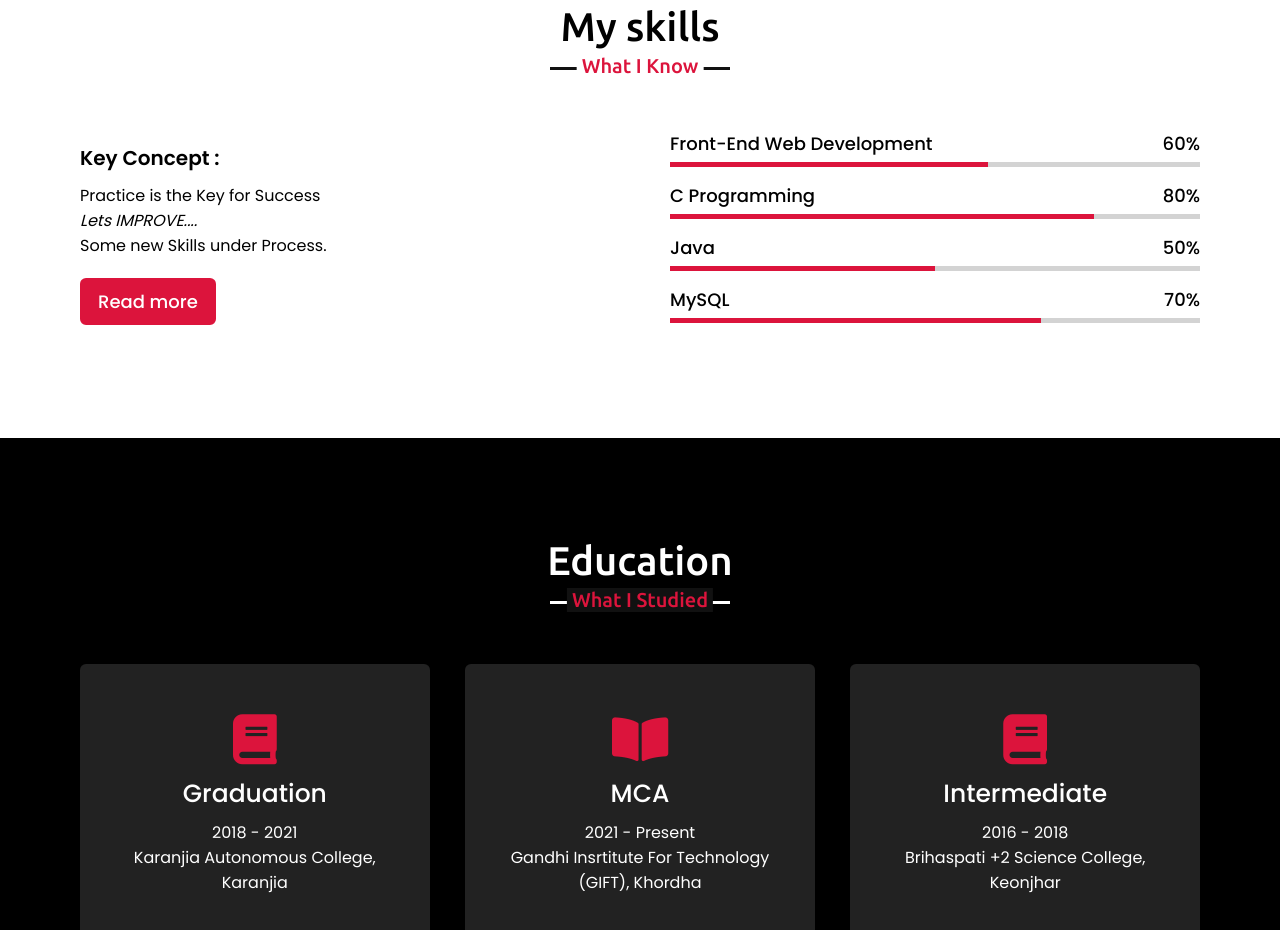
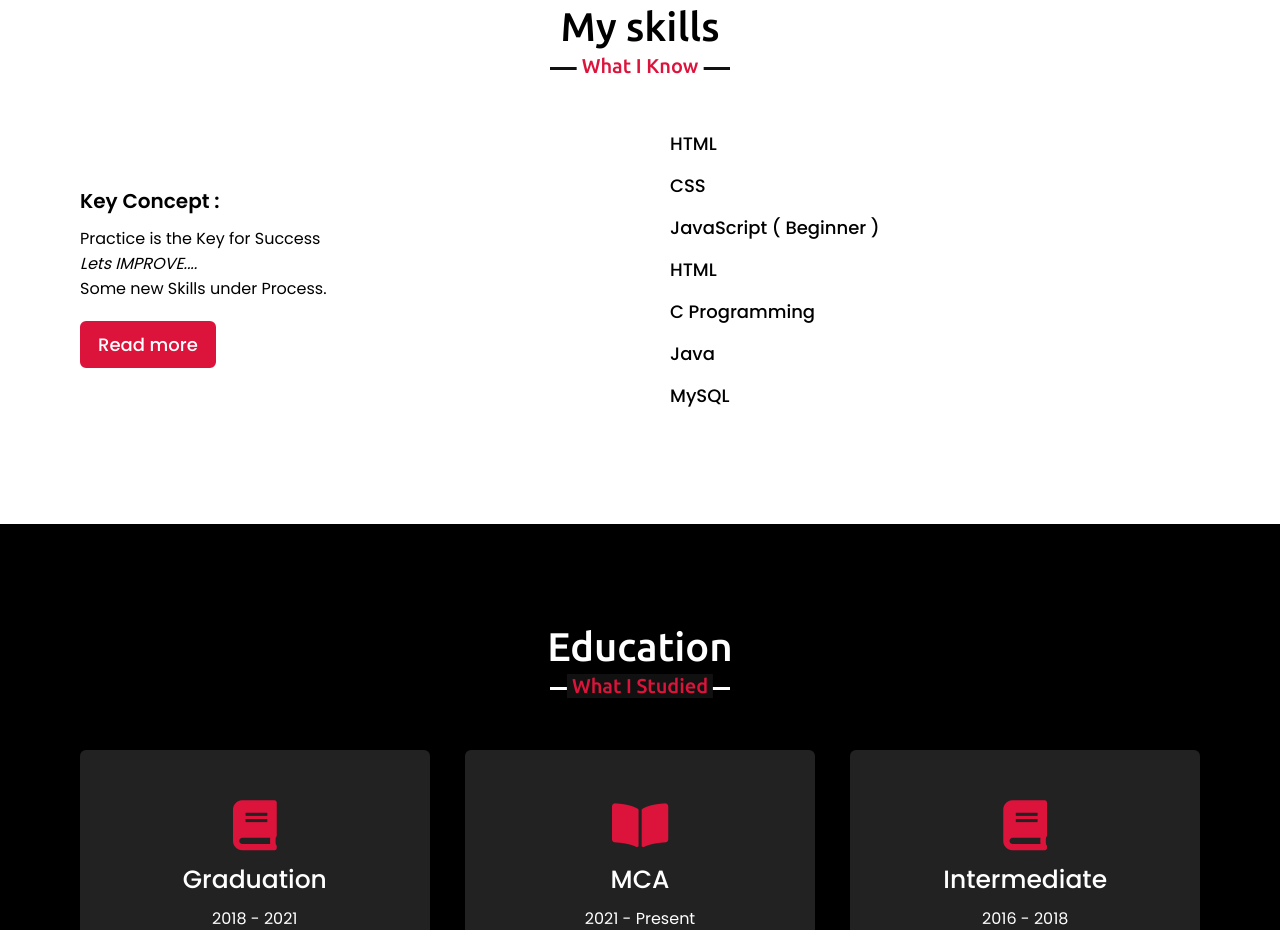
Before and after one commit to Rudra0728/portfoliosite, a plain HTML site: page index.html in a window 1280 px wide. Shown: the part 2260-3190 px from the top of the page. Drawn offline with nearby package versions, Linux system fonts and the light colour scheme.

Commit message:
Update index.html

```diff
--- a/index.html
+++ b/index.html
@@ -110,32 +110,39 @@
                 <div class="column right">
                     <div class="bars">
                         <div class="info">
-                            <span>Front-End Web Development</span>
-                            <span>60%</span>
+                            <span>HTML</span>
                         </div>
-                        <div class="line fewd"></div>
+                    </div>
+                    <div class="bars">
+                        <div class="info">
+                            <span>CSS</span>
+                        </div>
+                    </div>
+                    <div class="bars">
+                        <div class="info">
+                            <span>JavaScript ( Beginner )</span>
+                        </div>
+                    </div>
+                    <div class="bars">
+                        <div class="info">
+                            <span>HTML</span>
+                        </div>
                     </div>
 
                     <div class="bars">
                         <div class="info">
                             <span>C Programming</span>
-                            <span>80%</span>
                         </div>
-                        <div class="line C"></div>
                     </div>
                     <div class="bars">
                         <div class="info">
                             <span>Java</span>
-                            <span>50%</span>
                         </div>
-                        <div class="line java"></div>
                     </div>
                     <div class="bars">
                         <div class="info">
                             <span>MySQL</span>
-                            <span>70%</span>
                         </div>
-                        <div class="line mysql"></div>
                     </div>
                 </div>
             </div>
```
